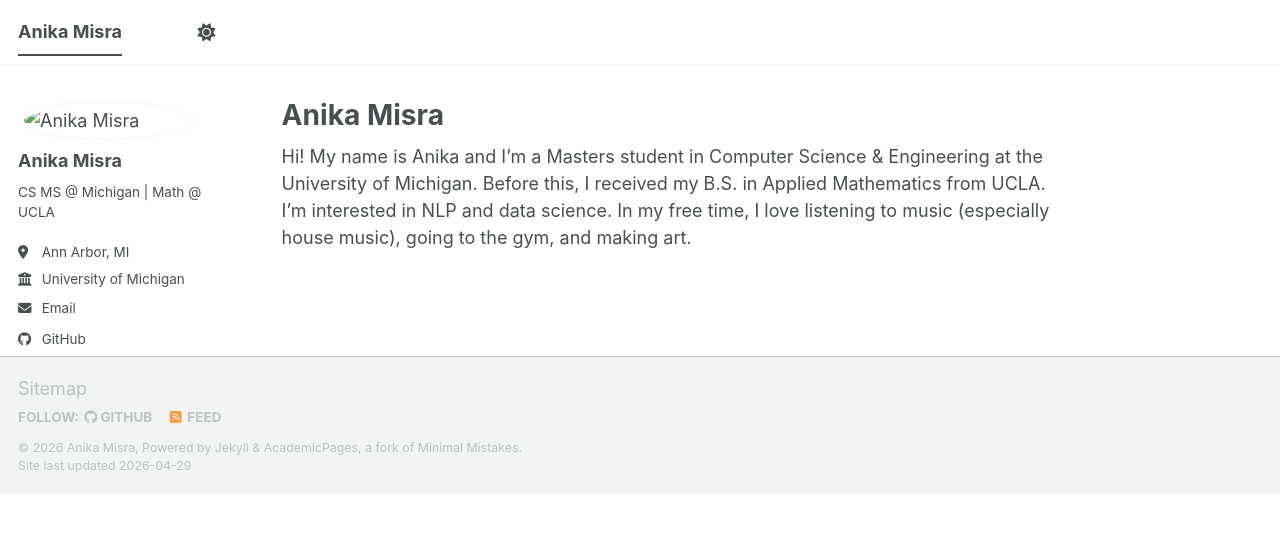
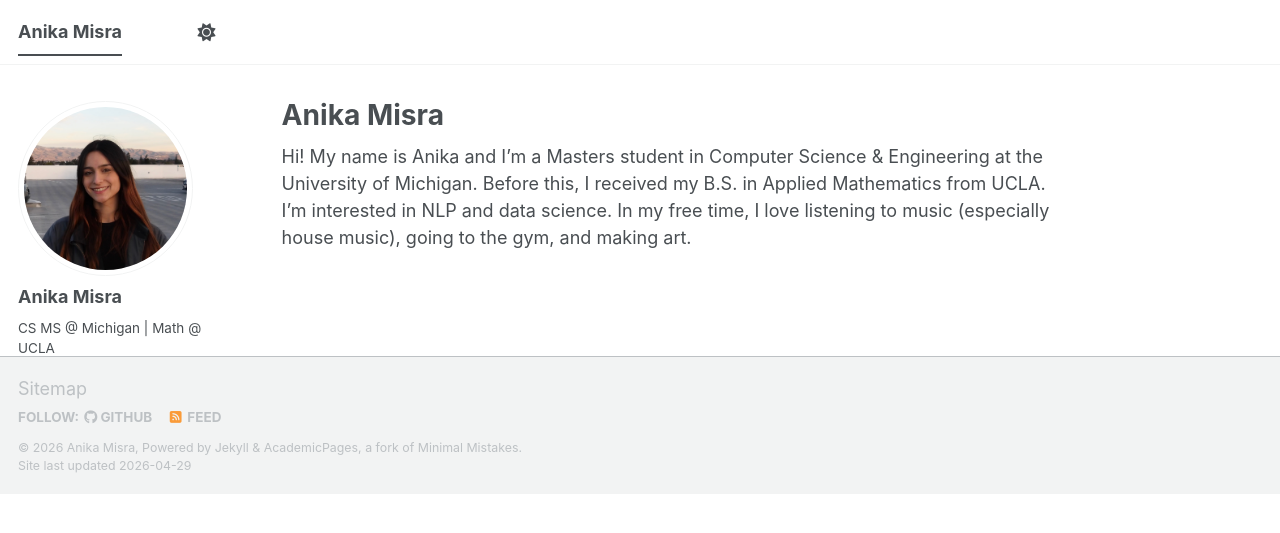
Before and after one commit to anikamisra/anikamisra.github.io, a Jekyll site: the page built from _pages/about.md, in a window 1280 px wide. Shown: the top 533 px of the page. Built offline with Jekyll 4.4.1, drawn with Linux system fonts in a browser that asks for light colours; a script bundle is joined from its source files by our own code; library files that are not in the unit come from our copies.

Commit message:
Update _config.yml

```diff
--- a/_config.yml
+++ b/_config.yml
@@ -23,7 +23,7 @@ repository               : "anikamisra/anikamisra.github.io"
 #               Additional customization can be done by editing /_includes/author-profile.html
 author:
   # Biographic information
-  avatar           : "/images/anika_profile_pic.jpg"
+  avatar           : "anika_profile_pic.jpg"
   name             : "Anika Misra"
   pronouns         : # example: "she/her"
   bio              : "CS MS @ Michigan | Math @ UCLA"
```
